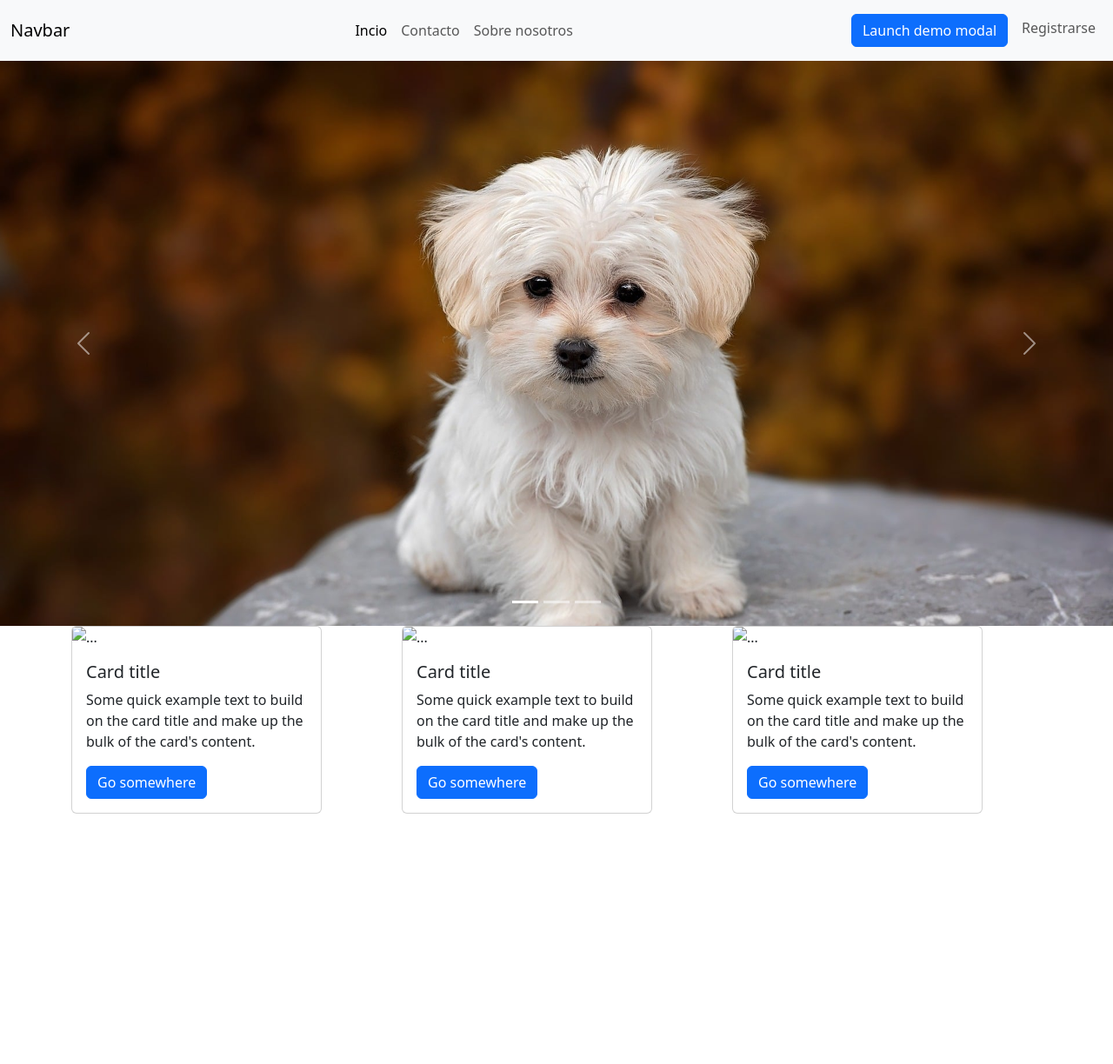
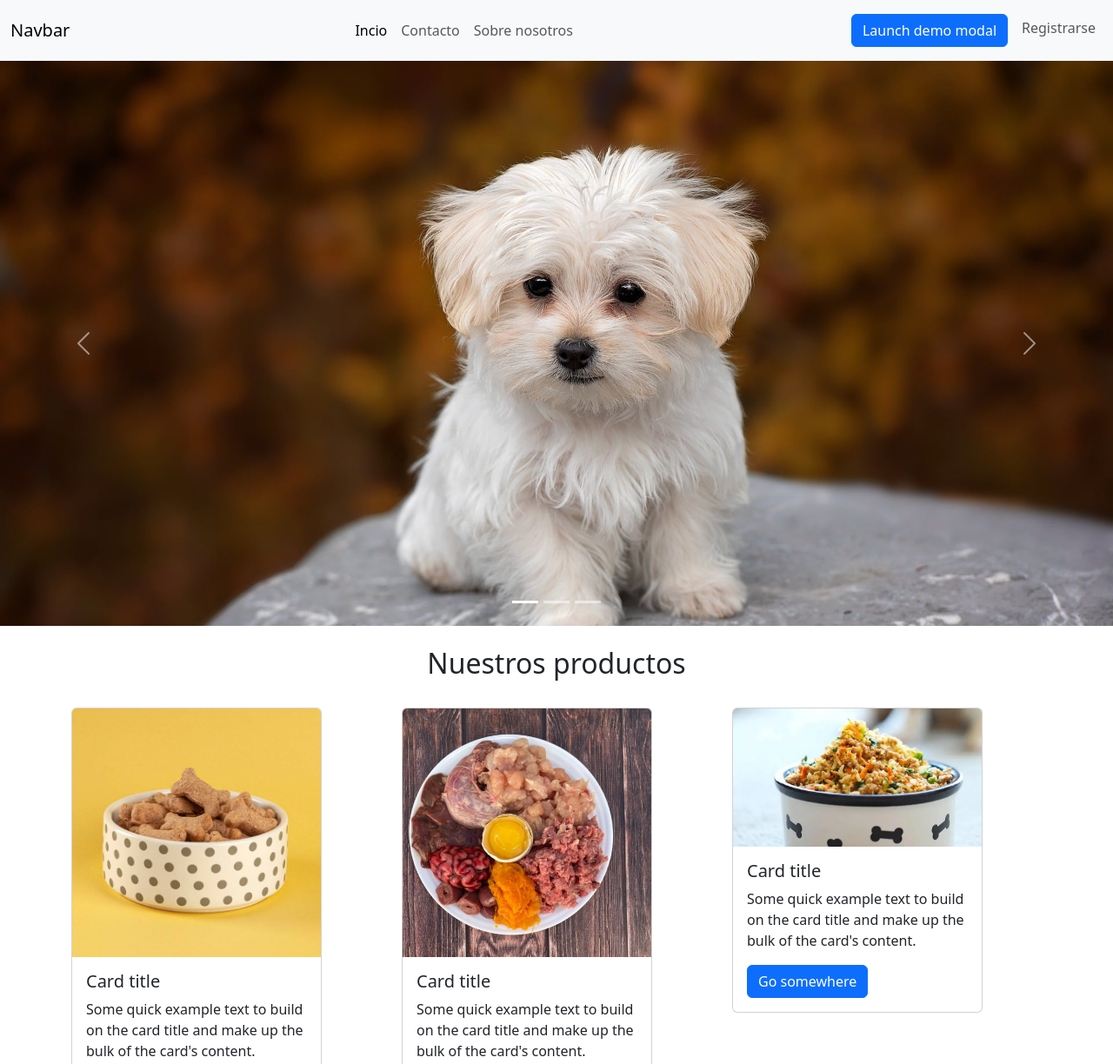
Before and after one commit to jero286/Clase-14, a plain HTML site: page index.html in a window 1280 px wide. Shown: the top 1224 px of the page at 87% size. Before the commit the page ends 936 px from the top, so only its background shows below. Drawn offline with nearby package versions, Linux system fonts and the light colour scheme.

Commit message:
cards de bootstrap

```diff
--- a/index.css
+++ b/index.css
@@ -8,3 +8,8 @@
   height: 650px;
   object-fit: cover;
 }
+
+.card {
+  width: 200px;
+  object-fit: cover;
+}
--- a/index.html
+++ b/index.html
@@ -160,11 +160,12 @@
           </button>
         </div>
       </section>
+      <h2 class="text-center py-4">Nuestros productos</h2>
       <div class="container">
         <div class="row">
-          <div class="col">
+          <div class="col col-12 col-md-6 col-lg-4">
             <div class="card" style="width: 18rem">
-              <img src="..." class="card-img-top" alt="..." />
+              <img src="./imgs/comida-1.jpg" class="card-img-top" alt="..." />
               <div class="card-body">
                 <h5 class="card-title">Card title</h5>
                 <p class="card-text">
@@ -175,9 +176,9 @@
               </div>
             </div>
           </div>
-          <div class="col">
+          <div class="col col-12 col-md-6 col-lg-4">
             <div class="card" style="width: 18rem">
-              <img src="..." class="card-img-top" alt="..." />
+              <img src="./imgs/comida-2.jpg" class="card-img-top" alt="..." />
               <div class="card-body">
                 <h5 class="card-title">Card title</h5>
                 <p class="card-text">
@@ -188,9 +189,9 @@
               </div>
             </div>
           </div>
-          <div class="col">
+          <div class="col col-12 col-md-6 col-lg-4">
             <div class="card" style="width: 18rem">
-              <img src="..." class="card-img-top" alt="..." />
+              <img src="./imgs/comida-3.webp" class="card-img-top" alt="..." />
               <div class="card-body">
                 <h5 class="card-title">Card title</h5>
                 <p class="card-text">
```
